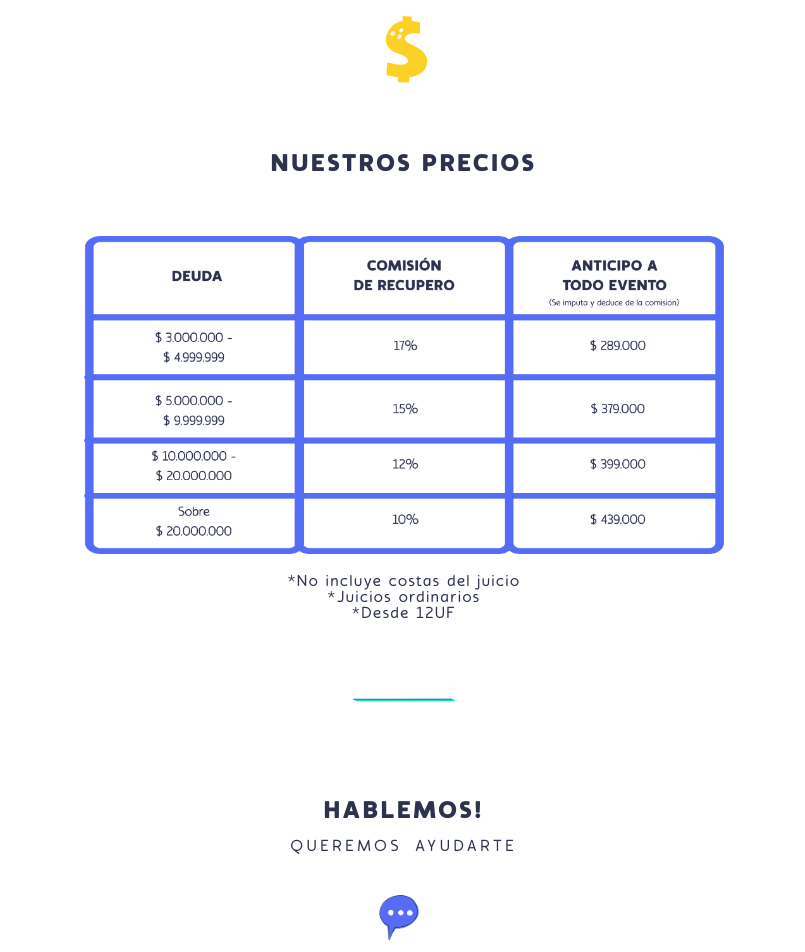
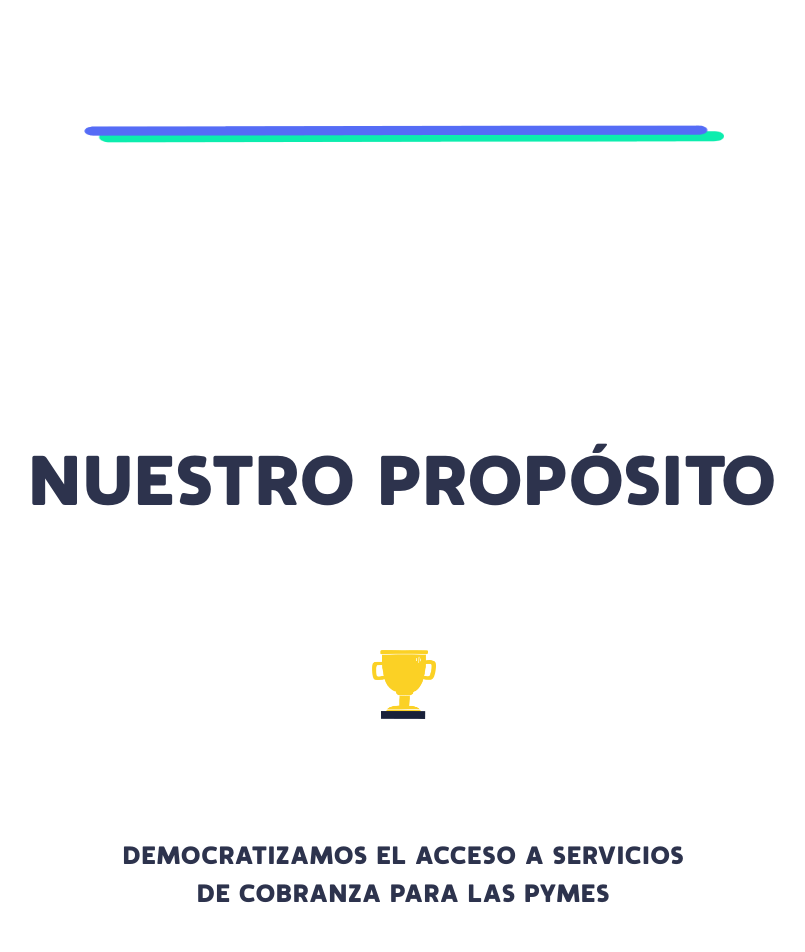
Before and after one commit to jerosantamariai/finalpp, a React (Create React App) app in the folder front/: page / in a window 1280 px wide. Shown: the part 5120-6072 px from the top of the page, without its empty margins (236-1041 px from the left). Built offline with nearby package versions, Linux system fonts and the light colour scheme.

Commit message:
adding porque

```diff
--- a/front/src/index.css
+++ b/front/src/index.css
@@ -251,6 +251,10 @@ h2, h3, h4, h5, h6, p, nav, td, li {
 
 /* POR QUE */
 
+/* .porque-cont {
+  margin-bottom: 300px;
+} */
+
 .porque-cont .primtit {
   font-family: AuroBlack;
   font-size: 70px !important;
@@ -263,12 +267,26 @@ h2, h3, h4, h5, h6, p, nav, td, li {
   margin-bottom: 200px;
 }
 
+.porque-cont .doubleline {
+  margin-bottom: 300px;
+  margin-top: 300px;
+}
+
 .cuadro {
   width: 15%;
   margin: 30px;
 }
 
+.porque-cont .cup {
+  width: 5%;
+  margin-bottom: 120px;
+}
 
+.porque-cont .subprimtitblack {
+  font-family: AuroBlack;
+  font-size: 25px !important;
+  margin-bottom: 60px;
+}
 
 /* PRECIOS */
 
--- a/front/src/views/landsection/porque.jsx
+++ b/front/src/views/landsection/porque.jsx
@@ -7,15 +7,16 @@ import CuadroCinco from '../../img/SQ5.svg';
 import CuadroSeis from '../../img/SQ6.svg';
 import CuadroSiete from '../../img/SQ7.svg';
 import CuadroOcho from '../../img/SQ8.svg';
-// import Rocket from '../../img/rocket.svg';
+import DoubleLine from '../../img/doubleline.svg';
+import Cup from '../../img/cup.svg';
 
 const PorQue = props => {
-    return(
-        <div className="porque-cont text-center my-5 no-gutters">
+    return (
+        <div className="porque-cont text-center no-gutters">
             <h1 className="primtit">¿POR QUÉ<br></br>TRABAJAR JUNTOS?</h1>
             {/* <p className="subprimtit">NUESTRO TRABAJO ES GARATÍA DE COMPROMISO, DEDICACIÓN Y EXPERIENCIA</p> */}
-            {/* <img src={Rocket} alt="rocket" className="rocket" /> */}
-            <div className="cuadros d-flex justify-content-center no-gutters">
+            <div className="cuadros">
+                <div className="d-flex justify-content-center no-gutters">
                     <img src={CuadroUno} alt="cuadrouno" className="cuadro" />
                     <img src={CuadroDos} alt="cuadrodos" className="cuadro" />
                     <img src={CuadroTres} alt="cuadrotres" className="cuadro" />
@@ -28,6 +29,14 @@ const PorQue = props => {
                     <img src={CuadroOcho} alt="cuadroocho" className="cuadro" />
                 </div>
             </div>
+            <img src={DoubleLine} alt="doubleline" className="doubleline" />
+            <div className="nuespro">
+                <h1 className="primtit">NUESTRO PROPÓSITO</h1>
+                <img src={Cup} alt="cup" className="cup" />
+                <p className="subprimtitblack">DEMOCRATIZAMOS EL ACCESO A SERVICIOS<br></br>DE COBRANZA PARA LAS PYMES</p>
+                <p className="subprimtit">RECUPERAMOS TUS DEUDAS, RESGUARDANDO TU FLUJO DE CAJA!</p>
+            </div>
+        </div>
     );
 }
 
```
Also changed, not shown: front/src/img/cup.svg (added). Lines whose indentation alone changed are shown as unchanged.
